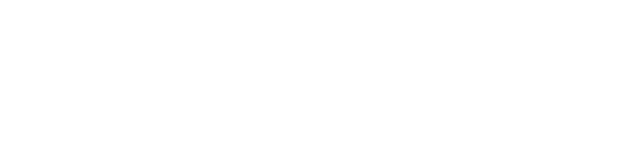
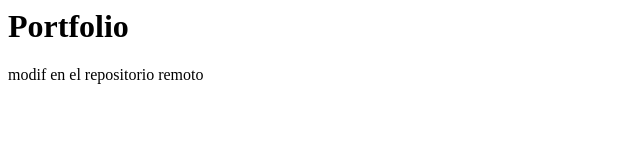
Before and after one commit to francofferrero/portfolioFrontend, a plain HTML site: page INDEX.html in a window 1280 px wide. Shown: the whole page, without its empty margins (0-640 px from the left). Drawn offline with Linux system fonts and the light colour scheme.

Commit message:
Update INDEX.html

```diff
--- a/INDEX.html
+++ b/INDEX.html
@@ -1,3 +1,2 @@
-<h1>
-
-</h1>
+<h1> Portfolio</h1>
+<p>modif en el repositorio remoto</p>
```
